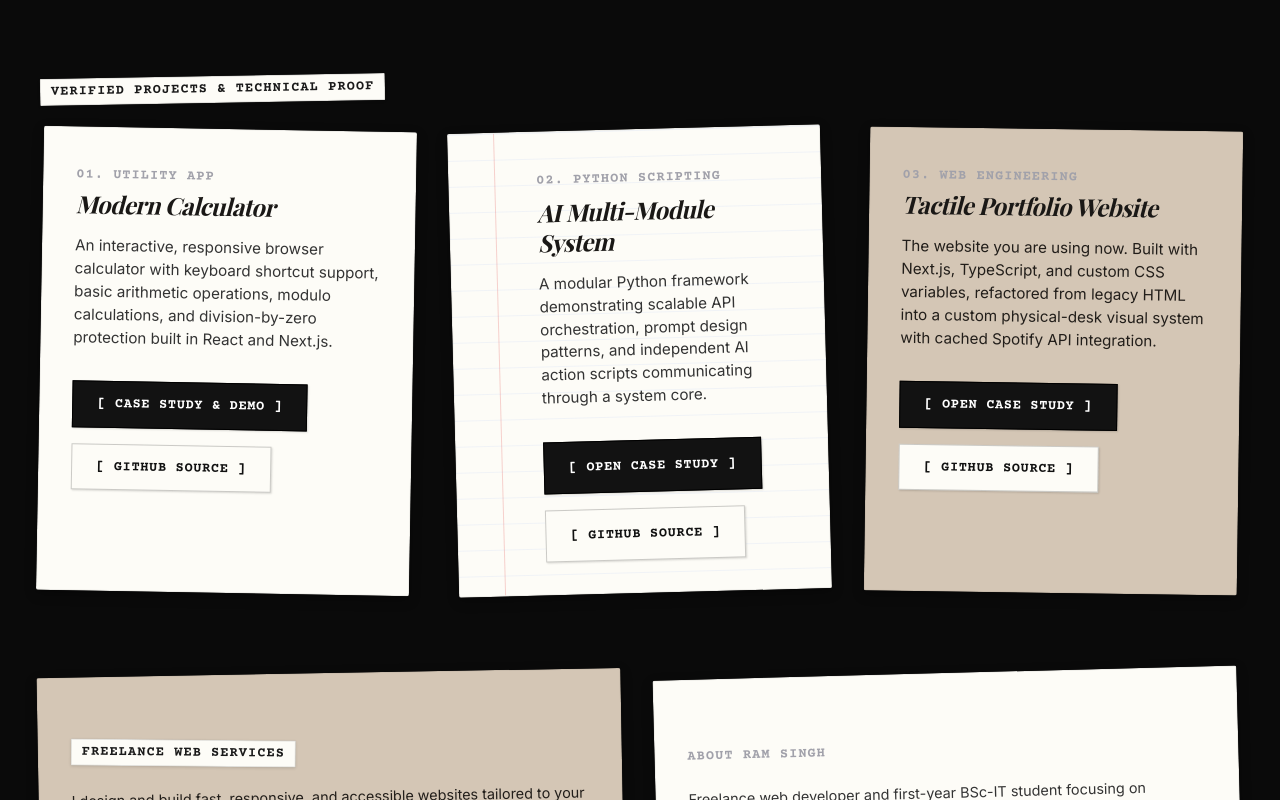
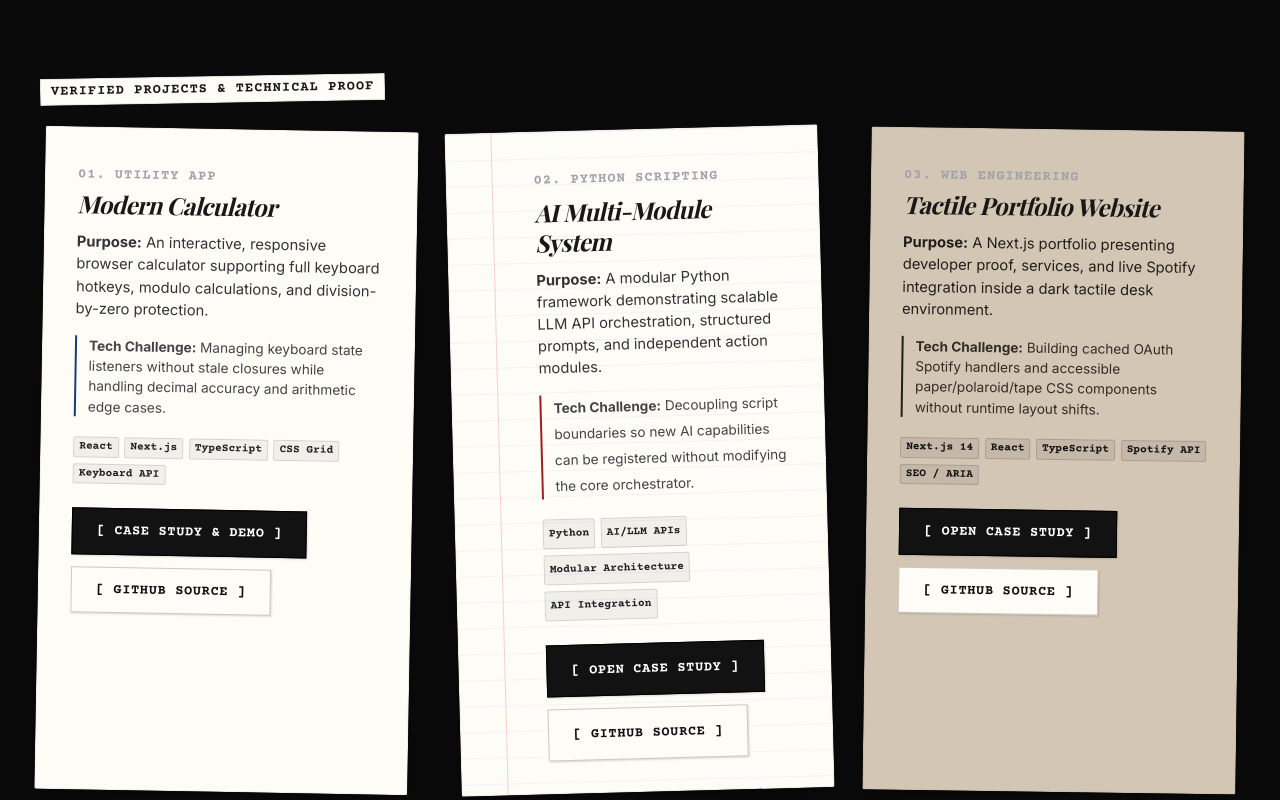
Before and after one commit to ram-singhh/portfolio, a Next.js app: page / in a window 1280 px wide. Shown: the part 1020-1820 px from the top of the page. Built offline with nearby package versions, Linux system fonts and the light colour scheme; no server answers.

Commit message:
polish portfolio visual hierarchy and UX

```diff
--- a/app/globals.css
+++ b/app/globals.css
@@ -2642,9 +2642,9 @@ kbd {
     overflow: hidden;
 }
 
-/* Paper Hover Lift */
+/* Paper Hover Lift - No scale transform to keep text 100% crisp and sharp */
 .paper-component:hover {
-    transform: translateY(-4px) rotate(calc(var(--paper-rotation, 0deg) * 0.9)) scale(1.008);
+    transform: translateY(-3px) rotate(calc(var(--paper-rotation, 0deg) * 0.85));
     box-shadow: var(--shadow-floating);
 }
 
@@ -2720,9 +2720,9 @@ kbd {
         transform: rotate(calc(var(--paper-rotation, 0deg) * 0.25)) !important;
     }
     .paper-component:hover {
-        transform: translateY(-2px) rotate(calc(var(--paper-rotation, 0deg) * 0.2)) scale(1.002) !important;
-    }
-    .paper-padding-large { padding: 2rem; }
+        transform: translateY(-2px) rotate(calc(var(--paper-rotation, 0deg) * 0.2)) !important;
+    }
+    .paper-padding-large { padding: 1.75rem; }
     .paper-variant-lined .paper-content {
         padding-left: 45px;
     }
@@ -2738,12 +2738,10 @@ kbd {
     width: var(--tape-width, 90px);
     background-color: var(--color-tape-base);
     box-shadow:
-        0 1px 3px rgba(0, 0, 0, 0.05),
-        inset 0 0 3px rgba(255, 255, 255, 0.2);
-    backdrop-filter: blur(0.5px);
-    -webkit-backdrop-filter: blur(0.5px);
+        0 1px 3px rgba(0, 0, 0, 0.08),
+        inset 0 0 3px rgba(255, 255, 255, 0.3);
     z-index: 10;
-    opacity: 0.9;
+    opacity: 0.92;
     pointer-events: none;
     transform: rotate(var(--tape-rotation, 1.5deg));
 
@@ -2838,9 +2836,9 @@ kbd {
     word-break: break-word;
 }
 
-/* Polaroid Hover Interaction */
+/* Polaroid Hover Interaction - No scale transform to keep photo and caption 100% crisp */
 .polaroid-component:hover {
-    transform: translateY(-8px) rotate(calc(var(--polaroid-rotation, -1.5deg) * 0.6)) scale(1.02);
+    transform: translateY(-6px) rotate(calc(var(--polaroid-rotation, -1.5deg) * 0.6));
 }
 
 @media (max-width: 768px) {
@@ -2849,7 +2847,7 @@ kbd {
         margin: 0.5rem;
     }
     .polaroid-component:hover {
-        transform: translateY(-3px) rotate(calc(var(--polaroid-rotation, -1.5deg) * 0.2)) scale(1.005) !important;
+        transform: translateY(-3px) rotate(calc(var(--polaroid-rotation, -1.5deg) * 0.2)) !important;
     }
 }
 
@@ -3427,3 +3425,19 @@ kbd {
         display: none !important;
     }
 }
+
+/* Responsive 2-column form and service grids */
+.form-grid-2col,
+.service-tech-grid {
+    display: grid;
+    grid-template-columns: 1fr 1fr;
+    gap: 1.5rem;
+}
+
+@media (max-width: 640px) {
+    .form-grid-2col,
+    .service-tech-grid {
+        grid-template-columns: 1fr !important;
+        gap: 1rem;
+    }
+}
--- a/app/page.tsx
+++ b/app/page.tsx
@@ -119,23 +119,49 @@ export default function Home() {
         {/* Section 2: Projects List */}
         <section id="projects" style={{ gridColumn: "span 12", marginTop: "2rem" }}>
           <h2 style={{ marginBottom: "1.5rem" }}>
-            <TypewriterLabel variant="paper" rotation={-1}>Verified Projects & Technical Proof</TypewriterLabel>
+            <TypewriterLabel variant="paper" rotation={-1}>Verified Projects &amp; Technical Proof</TypewriterLabel>
           </h2>
 
           <div style={{ display: "grid", gridTemplateColumns: "repeat(auto-fit, minmax(320px, 1fr))", gap: "2.5rem" }}>
             {/* Real Project 1: Modern Calculator */}
             <article>
               <Paper variant="light" rotation={1} padding="medium" style={{ height: "100%", display: "flex", flexDirection: "column" }}>
-                <header style={{ marginBottom: "1rem" }}>
+                <header style={{ marginBottom: "0.75rem" }}>
                   <TypewriterLabel variant="plain">01. UTILITY APP</TypewriterLabel>
                   <h3 style={{ fontFamily: "var(--font-serif)", fontSize: "1.5rem", fontStyle: "italic", color: "var(--text-dark)", marginTop: "0.25rem" }}>
                     Modern Calculator
                   </h3>
                 </header>
-                <p style={{ color: "#333", fontSize: "0.95rem", lineHeight: "1.5", flexGrow: 1 }}>
-                  An interactive, responsive browser calculator with keyboard shortcut support, basic arithmetic operations, modulo calculations, and division-by-zero protection built in React and Next.js.
+
+                <p style={{ color: "#333", fontSize: "0.92rem", lineHeight: "1.5", marginBottom: "1rem" }}>
+                  <strong>Purpose:</strong> An interactive, responsive browser calculator supporting full keyboard hotkeys, modulo calculations, and division-by-zero protection.
                 </p>
-                <div style={{ marginTop: "2rem", display: "flex", gap: "1rem", flexWrap: "wrap" }}>
+
+                <div style={{ fontSize: "0.85rem", color: "#444", marginBottom: "1.25rem", flexGrow: 1, borderLeft: "2px solid var(--color-ink-blue)", paddingLeft: "0.75rem" }}>
+                  <strong>Tech Challenge:</strong> Managing keyboard state listeners without stale closures while handling decimal accuracy and arithmetic edge cases.
+                </div>
+
+                <div style={{ display: "flex", gap: "0.35rem", flexWrap: "wrap", marginBottom: "1.5rem" }}>
+                  {["React", "Next.js", "TypeScript", "CSS Grid", "Keyboard API"].map((tech) => (
+                    <span
+                      key={tech}
+                      style={{
+                        fontFamily: "var(--font-mono)",
+                        fontSize: "0.7rem",
+                        fontWeight: "bold",
+                        backgroundColor: "rgba(0,0,0,0.05)",
+                        border: "1px solid rgba(0,0,0,0.12)",
+                        borderRadius: "2px",
+                        padding: "1px 5px",
+                        color: "#222"
+                      }}
+                    >
+                      {tech}
+                    </span>
+                  ))}
+                </div>
+
+                <div style={{ marginTop: "auto", display: "flex", gap: "0.75rem", flexWrap: "wrap" }}>
                   <Link href="/projects/modern-calculator/" className="tactile-btn tactile-btn-primary" aria-label="Explore Modern Calculator case study and demo">
                     [ CASE STUDY &amp; DEMO ]
                   </Link>
@@ -149,16 +175,42 @@ export default function Home() {
             {/* Real Project 2: AI Multi-Module System */}
             <article>
               <Paper variant="lined" rotation={-1.5} padding="medium" style={{ height: "100%", display: "flex", flexDirection: "column" }}>
-                <header style={{ marginBottom: "1rem" }}>
+                <header style={{ marginBottom: "0.75rem" }}>
                   <TypewriterLabel variant="plain">02. PYTHON SCRIPTING</TypewriterLabel>
                   <h3 style={{ fontFamily: "var(--font-serif)", fontSize: "1.5rem", fontStyle: "italic", color: "var(--text-dark)", marginTop: "0.25rem" }}>
                     AI Multi-Module System
                   </h3>
                 </header>
-                <p style={{ color: "#333", fontSize: "0.95rem", lineHeight: "1.5", flexGrow: 1 }}>
-                  A modular Python framework demonstrating scalable API orchestration, prompt design patterns, and independent AI action scripts communicating through a system core.
+
+                <p style={{ color: "#333", fontSize: "0.92rem", lineHeight: "1.5", marginBottom: "1rem" }}>
+                  <strong>Purpose:</strong> A modular Python framework demonstrating scalable LLM API orchestration, structured prompts, and independent action modules.
                 </p>
-                <div style={{ marginTop: "2rem", display: "flex", gap: "1rem", flexWrap: "wrap" }}>
+
+                <div style={{ fontSize: "0.85rem", color: "#444", marginBottom: "1.25rem", flexGrow: 1, borderLeft: "2px solid var(--color-ink-red)", paddingLeft: "0.75rem" }}>
+                  <strong>Tech Challenge:</strong> Decoupling script boundaries so new AI capabilities can be registered without modifying the core orchestrator.
+                </div>
+
+                <div style={{ display: "flex", gap: "0.35rem", flexWrap: "wrap", marginBottom: "1.5rem" }}>
+                  {["Python", "AI/LLM APIs", "Modular Architecture", "API Integration"].map((tech) => (
+                    <span
+                      key={tech}
+                      style={{
+                        fontFamily: "var(--font-mono)",
+                        fontSize: "0.7rem",
+                        fontWeight: "bold",
+                        backgroundColor: "rgba(0,0,0,0.05)",
+                        border: "1px solid rgba(0,0,0,0.12)",
+                        borderRadius: "2px",
+                        padding: "1px 5px",
+                        color: "#222"
+                      }}
+                    >
+                      {tech}
+                    </span>
+                  ))}
+                </div>
+
+                <div style={{ marginTop: "auto", display: "flex", gap: "0.75rem", flexWrap: "wrap" }}>
                   <Link href="/projects/ai-multi-module-system/" className="tactile-btn tactile-btn-primary" aria-label="Explore AI Multi-Module system case study">
                     [ OPEN CASE STUDY ]
                   </Link>
@@ -172,16 +224,42 @@ export default function Home() {
             {/* Real Project 3: Portfolio Website */}
             <article>
               <Paper variant="craft" rotation={0.8} padding="medium" style={{ height: "100%", display: "flex", flexDirection: "column" }}>
-                <header style={{ marginBottom: "1rem" }}>
+                <header style={{ marginBottom: "0.75rem" }}>
                   <TypewriterLabel variant="plain">03. WEB ENGINEERING</TypewriterLabel>
                   <h3 style={{ fontFamily: "var(--font-serif)", fontSize: "1.5rem", fontStyle: "italic", color: "var(--text-dark)", marginTop: "0.25rem" }}>
                     Tactile Portfolio Website
                   </h3>
                 </header>
-                <p style={{ color: "#221e1a", fontSize: "0.95rem", lineHeight: "1.5", flexGrow: 1 }}>
-                  The website you are using now. Built with Next.js, TypeScript, and custom CSS variables, refactored from legacy HTML into a custom physical-desk visual system with cached Spotify API integration.
+
+                <p style={{ color: "#221e1a", fontSize: "0.92rem", lineHeight: "1.5", marginBottom: "1rem" }}>
+                  <strong>Purpose:</strong> A Next.js portfolio presenting developer proof, services, and live Spotify integration inside a dark tactile desk environment.
                 </p>
-                <div style={{ marginTop: "2rem", display: "flex", gap: "1rem", flexWrap: "wrap" }}>
+
+                <div style={{ fontSize: "0.85rem", color: "#332c25", marginBottom: "1.25rem", flexGrow: 1, borderLeft: "2px solid #221e1a", paddingLeft: "0.75rem" }}>
+                  <strong>Tech Challenge:</strong> Building cached OAuth Spotify handlers and accessible paper/polaroid/tape CSS components without runtime layout shifts.
+                </div>
+
+                <div style={{ display: "flex", gap: "0.35rem", flexWrap: "wrap", marginBottom: "1.5rem" }}>
+                  {["Next.js 14", "React", "TypeScript", "Spotify API", "SEO / ARIA"].map((tech) => (
+                    <span
+                      key={tech}
+                      style={{
+                        fontFamily: "var(--font-mono)",
+                        fontSize: "0.7rem",
+                        fontWeight: "bold",
+                        backgroundColor: "rgba(0,0,0,0.07)",
+                        border: "1px solid rgba(0,0,0,0.15)",
+                        borderRadius: "2px",
+                        padding: "1px 5px",
+                        color: "#111"
+                      }}
+                    >
+                      {tech}
+                    </span>
+                  ))}
+                </div>
+
+                <div style={{ marginTop: "auto", display: "flex", gap: "0.75rem", flexWrap: "wrap" }}>
                   <Link href="/projects/portfolio-website/" className="tactile-btn tactile-btn-primary" aria-label="Explore Portfolio Website case study">
                     [ OPEN CASE STUDY ]
                   </Link>
--- a/components/layout/Header.tsx
+++ b/components/layout/Header.tsx
@@ -106,6 +106,7 @@ export default function Header() {
             key={link.href}
             href={link.href}
             className={isActive(link.href) ? "active" : ""}
+            aria-current={isActive(link.href) ? "page" : undefined}
             onClick={() => setIsOpen(false)}
           >
             {link.name}
--- a/components/services/ServicePageTemplate.tsx
+++ b/components/services/ServicePageTemplate.tsx
@@ -327,7 +327,7 @@ export default function ServicePageTemplate({
         {/* 5. Technology & Quality Checks (Light paper sheet) */}
         <section aria-label="Technology and quality assurances" style={{ marginBottom: "3.5rem" }}>
           <Paper variant="light" rotation={-0.5} padding="large">
-            <div style={{ display: "grid", gridTemplateColumns: "1fr 1fr", gap: "2.5rem", minWidth: 0 }}>
+            <div className="service-tech-grid" style={{ minWidth: 0 }}>
               {/* Technology */}
               <div style={{ minWidth: 0 }}>
                 <h2 id="section-technology" style={{
```
